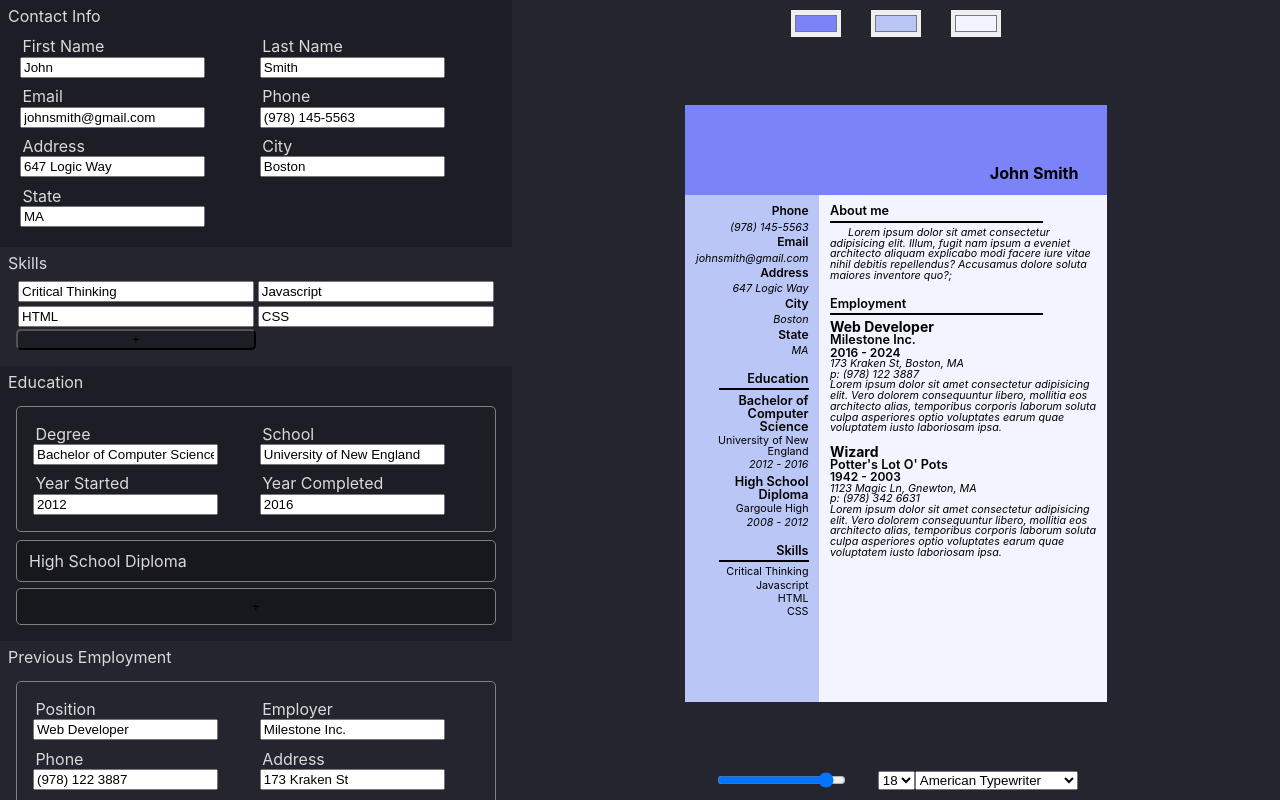
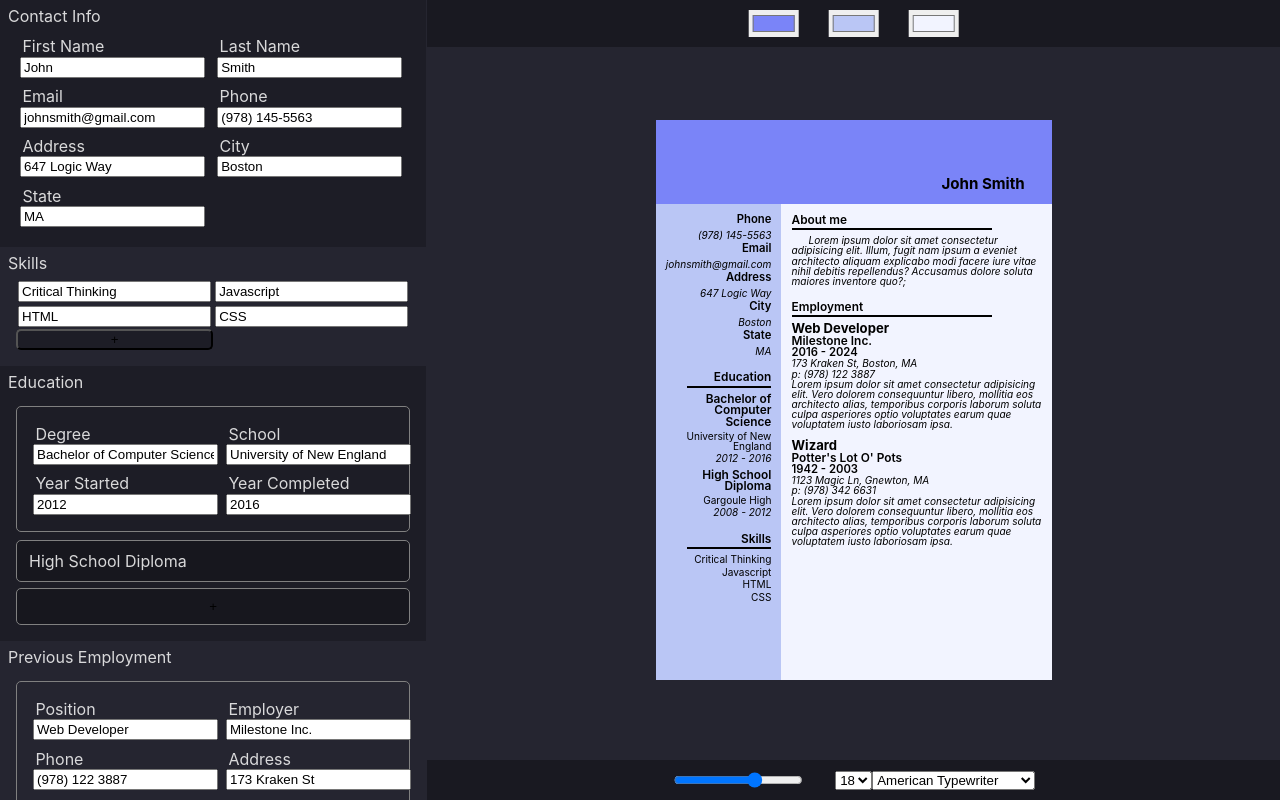
Before and after one commit to DarxyDev/CV-Generator, a React (Vite) app: page / in a window 1280 px wide. Built offline with nearby package versions, Linux system fonts and the light colour scheme.

Commit message:
updated styling

```diff
--- a/src/components/Preview.jsx
+++ b/src/components/Preview.jsx
@@ -3,11 +3,14 @@ import { useState } from 'react';
 import fontCheck from '../FontCheck';
 
 
+///////////////////////////////////////////////////////////////////////////////////////////////////////////
+///////////////////////////////////////////////////////////////////////////////////////////////////////////
+//main export
 const PAGE_RATIO = 1 / 1.414;
 let resizeAdded = false;
 export default function Preview({ formData }) {
     const [pageSettings, setPageSettings] = useState({
-        scale: .9,
+        scale: .7,
         color1: '#7a84f8',
         color2: '#bac6f5',
         color3: '#f2f4ff',
@@ -27,6 +30,7 @@ export default function Preview({ formData }) {
 const onWindowResize = (settings) => {
     const page = document.querySelector('.Page');
     const container = document.querySelector('.Page-container');
+    console.log({x:container.offsetWidth,y:container.offsetHeight})
     const size = container.offsetHeight >= container.offsetWidth ?
         container.offsetWidth :
         container.offsetHeight;
@@ -45,7 +49,9 @@ function onLoadResize(settings) {
     else onWindowResize(settings);
     return true;
 }
-
+///////////////////////////////////////////////////////////////////////////////////////////////////////////
+///////////////////////////////////////////////////////////////////////////////////////////////////////////
+//Settings Toolbar
 function PageSettings({ pageSettings, setPageSettings, color1, color2, color3, scale, fontSettings }) {
     function setScale(e) {
         const value = ((e.target.value) / 100);
@@ -116,6 +122,9 @@ function ColorSelect({ value, setValue }) {
         </div>
     )
 }
+///////////////////////////////////////////////////////////////////////////////////////////////////////////
+///////////////////////////////////////////////////////////////////////////////////////////////////////////
+//Main Page
 function Page({ formData, pageSettings }) {
     const childProps = { formData }
     return (
--- a/src/styles/App.css
+++ b/src/styles/App.css
@@ -18,11 +18,11 @@ html, body, #root{
     gap:1px;
 }
 .left-half{
-    width:40%;
+    width:33.34%;
     min-height:100%;
 }
 .right-half{
-    width:calc(60%);
+    width:calc(66.66%);
     height:calc(100% );
 }
 .main-section{
--- a/src/styles/Preview.css
+++ b/src/styles/Preview.css
@@ -1,13 +1,7 @@
 .Preview {
     height:100%;
-    max-height: 100vh;
-    /* display: flex;
-    flex-direction: column;
-    align-items: center;
-    justify-content: center; */
-    display:grid;
-    grid-row: 1fr 1fr 1fr;
-    padding:10px;
+    max-height: 100%;
+    position:relative;
 }
 .Preview > div{
     display:flex;
@@ -68,20 +62,22 @@
 .Preview .PageSettings{
     display:flex;
     gap:30px;
+    position:absolute;
+    left:50%;
+    padding:10px;
+    z-index:9999;
+    background-color: var(--tint-dark-30);
+    width:100%;
 }
-.Preview .PageSettingsContainer{
-    position:fixed;
-    display:flex;
-    align-items:center;
+
+.Preview .PageSettings:first-child{
+    transform: translate(-50%, 0);
 }
-.Preview .PageSettingsContainer:first-child{
-    top:10px;
-}
-.Preview .PageSettingsContainer:last-child{
-    bottom:10px;
+.Preview .PageSettings:last-child{
+    transform: translate(-50%, -100%);
 }
 .Preview .FontSettings{
-
+    display:flex;
 }
 .Preview .ColorSelectInput{
     border:none;
```
